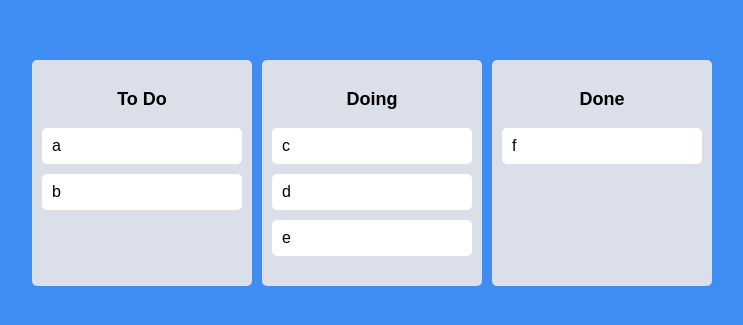
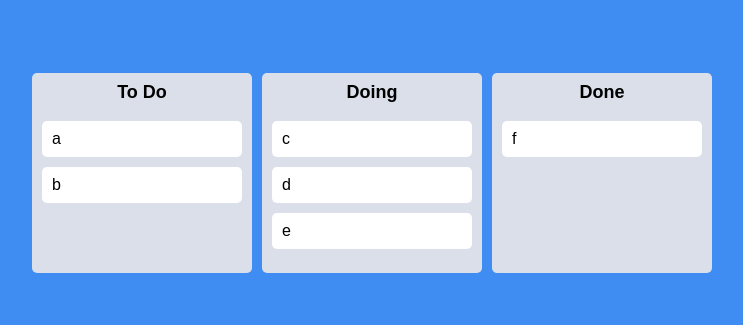
Before and after one commit to yousunzoo/kanban, a React (Create React App) app: page / in a window 1280 px wide. Shown: the part 227-552 px from the top of the page, without its empty margins (268-1011 px from the left). Built offline with nearby package versions, Linux system fonts and the light colour scheme.

Commit message:
board styling

```diff
--- a/src/Components/Board.tsx
+++ b/src/Components/Board.tsx
@@ -3,18 +3,35 @@
 import DragabbleCard from "./DragabbleCard";
 
 const Wrapper = styled.div`
-  padding: 20px 10px;
-  padding-top: 30px;
+  padding-top: 10px;
   background-color: ${(props) => props.theme.boardColor};
   border-radius: 5px;
   min-height: 200px;
+  display: flex;
+  flex-direction: column;
 `;
 
 const Title = styled.h2`
   text-align: center;
   font-size: 18px;
   font-weight: bold;
-  margin-bottom: 20px;
+  margin-bottom: 10px;
+`;
+
+interface IAreaProps {
+  isDraggingOver: boolean;
+  isDraggingFromThis: boolean;
+}
+const Area = styled.div<IAreaProps>`
+  background-color: ${(props) =>
+    props.isDraggingOver
+      ? "#dfe6e9"
+      : props.isDraggingFromThis
+      ? "#b2bec3"
+      : "transparent"};
+  flex-grow: 1;
+  transition: background-color 0.3s ease-in-out;
+  padding: 10px;
 `;
 interface IBoardProps {
   toDos: string[];
@@ -25,13 +42,17 @@
     <Wrapper>
       <Title>{boardId}</Title>
       <Droppable droppableId={boardId}>
-        {(magic) => (
-          <div ref={magic.innerRef} {...magic.droppableProps}>
+        {(magic, snapshot) => (
+          <Area
+            isDraggingOver={snapshot.isDraggingOver}
+            isDraggingFromThis={Boolean(snapshot.draggingFromThisWith)}
+            ref={magic.innerRef}
+            {...magic.droppableProps}>
             {toDos.map((toDo, index) => (
               <DragabbleCard key={toDo} index={index} toDo={toDo} />
             ))}
             {magic.placeholder}
-          </div>
+          </Area>
         )}
       </Droppable>
     </Wrapper>
--- a/src/Components/DragabbleCard.tsx
+++ b/src/Components/DragabbleCard.tsx
@@ -2,11 +2,14 @@
 import React from "react";
 import styled from "styled-components";
 
-const Card = styled.div`
+const Card = styled.div<{ isDragging: boolean }>`
   border-radius: 5px;
   padding: 10px 10px;
-  background-color: ${(props) => props.theme.cardColor};
+  background-color: ${(props) =>
+    props.isDragging ? "#74b9ff" : props.theme.cardColor};
   margin-bottom: 10px;
+  box-shadow: ${(props) =>
+    props.isDragging ? "0px 2px 10px rgba(0,0,0,0.1)" : "none"};
 `;
 
 interface IDraggableCardProps {
@@ -17,8 +20,9 @@
   // console.log(toDo, "has been rendered");
   return (
     <Draggable key={toDo} draggableId={toDo} index={index}>
-      {(magic) => (
+      {(magic, snapshot) => (
         <Card
+          isDragging={snapshot.isDragging}
           ref={magic.innerRef}
           {...magic.dragHandleProps}
           {...magic.draggableProps}>
```
Also changed, not shown: 1 other file (tests, documents, lock files or other folders).
